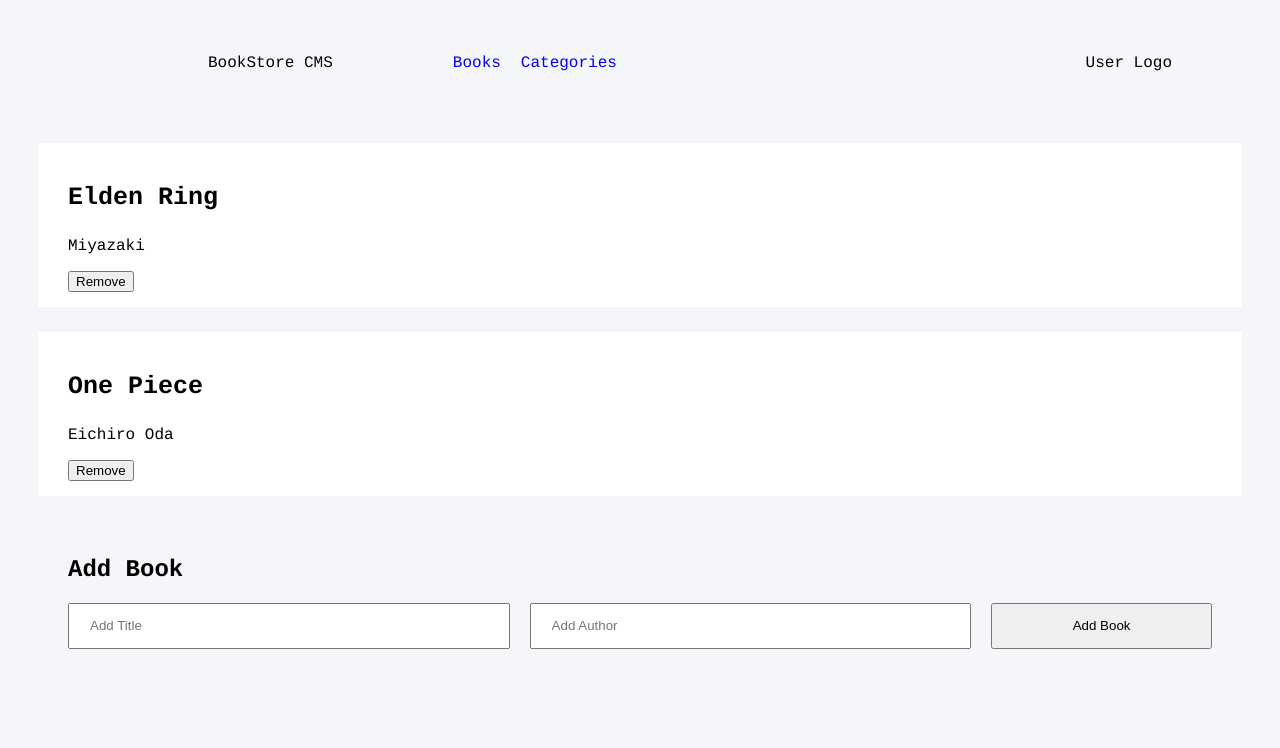
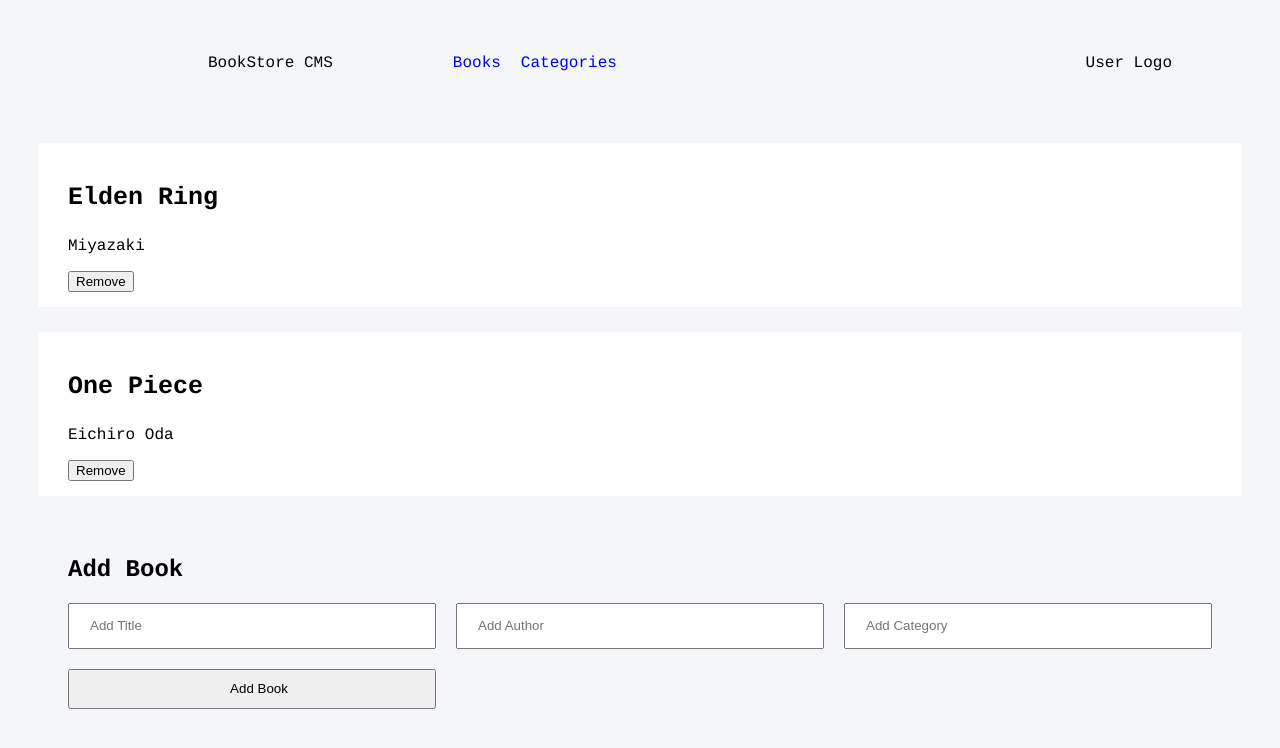
Before and after one commit to rex-9/Bookstore, a React (Create React App) app: page / in a window 1280 px wide. Shown: the top 748 px of the page. Built offline with nearby package versions, Linux system fonts and the light colour scheme; no server answers.

Commit message:
connect api for load, add and remove

```diff
--- a/src/App.css
+++ b/src/App.css
@@ -35,14 +35,15 @@ li {
 
 #addBook .container {
   display: grid;
-  grid-template-columns: 4fr 4fr 2fr;
+  /* grid-template-columns: 4fr 4fr 3fr 2fr; */
+  grid-template-columns: repeat(auto-fit, minmax(300px, 1fr));
   grid-column-gap: 20px;
   grid-row-gap: 20px;
   justify-items: stretch;
   align-items: stretch;
 }
 
-input {
+input, #addBook button {
   height: 40px;
   padding-left: 20px;
 }
--- a/src/components/AddBook.js
+++ b/src/components/AddBook.js
@@ -1,16 +1,17 @@
-// import axios from 'axios';
 import { useState } from 'react';
 import { useDispatch } from 'react-redux';
 import { v4 as uuidv4 } from 'uuid';
+import axios from 'axios';
 
 import { addBook } from '../redux/books/books';
-// import api from './api';
+import api from './api';
 
 const AddBook = () => {
   const dispatch = useDispatch();
 
   const [title, setTitle] = useState('');
   const [author, setAuthor] = useState('');
+  const [category, setCategory] = useState('');
 
   const changeTitle = (e) => {
     setTitle(e.target.value);
@@ -20,16 +21,19 @@ const AddBook = () => {
     setAuthor(e.target.value);
   };
 
-  const postBook = () => {
-    if (title !== '' && author !== '') {
-      // return async (dispatch) => {
-      //   const books = await axios.post(`${api}/apps/wGWGzFIDteiCaiSsBeV3/books`);
-      //   return dispatch(addBook({ id: uuidv4(), title, author }));
-      // };
-      dispatch(addBook({ id: uuidv4(), title, author }));
-      setTitle('');
-      setAuthor('');
-    }
+  const changeCategory = (e) => {
+    setCategory(e.target.value);
+  };
+
+  const postBook = async () => {
+    const newBook = await axios.post(`${api}/apps/wGWGzFIDteiCaiSsBeV3/books`, {
+      item_id: uuidv4(),
+      title,
+      author,
+      category,
+    });
+    dispatch(addBook(newBook));
+    window.location.reload();
   };
 
   return (
@@ -37,8 +41,9 @@ const AddBook = () => {
       <h2>Add Book</h2>
       <div className="container">
         <input type="text" placeholder="Add Title" value={title} onChange={changeTitle} />
-        <input type="text" placeholder="Add Author" value={author} onChange={changeAuthor} onKeyPress={(e) => e.key === 'Enter' && postBook()} />
-        <button type="button" onClick={postBook}>Add Book</button>
+        <input type="text" placeholder="Add Author" value={author} onChange={changeAuthor} />
+        <input type="text" placeholder="Add Category" value={category} onChange={changeCategory} onKeyPress={(e) => e.key === 'Enter' && postBook()} />
+        <button type="button" onClick={title !== '' && author !== '' && category !== '' ? postBook : () => console.log('form is empty')}>Add Book</button>
       </div>
     </div>
   );
--- a/src/components/Book.js
+++ b/src/components/Book.js
@@ -1,5 +1,8 @@
 import { PropTypes } from 'prop-types';
 import { useDispatch } from 'react-redux';
+import axios from 'axios';
+import api from './api';
+
 import { removeBook } from '../redux/books/books';
 
 const Book = (props) => {
@@ -9,7 +12,8 @@ const Book = (props) => {
     id, title, author,
   } = props;
 
-  const clickRemove = () => {
+  const clickRemove = async () => {
+    await axios.delete(`${api}/apps/wGWGzFIDteiCaiSsBeV3/books/${id}`);
     dispatch(removeBook(id));
   };
 
--- a/src/components/Books.js
+++ b/src/components/Books.js
@@ -1,21 +1,35 @@
 /* eslint-disable max-len */
+/* eslint-disable no-restricted-syntax */
+/* eslint-disable guard-for-in */
 
 import { useEffect } from 'react';
-import { useSelector } from 'react-redux';
-
+import { useSelector, useDispatch } from 'react-redux';
+import axios from 'axios';
 import Book from './Book';
 import AddBook from './AddBook';
+import { loadBooks } from '../redux/books/books';
+import api from './api';
 
 const Books = () => {
   const books = useSelector((state) => state.books);
-  // Every rerender
-  useEffect(() => {
-    console.log('I run everytime this component rerenders');
+  const dispatch = useDispatch();
+
+  useEffect(() => async () => {
+    const booksObj = await axios.get(`${api}/apps/wGWGzFIDteiCaiSsBeV3/books`);
+    if (booksObj.data) {
+      for (const itemId in booksObj.data) {
+        const data = booksObj.data[itemId];
+        const book = Object.assign({}, { item_id: itemId }, ...data);
+        books.push(book);
+      }
+      return dispatch(loadBooks());
+    }
+    return console.log('No book in api');
   }, []);
 
   return (
     <>
-      {books.map((book) => <Book key={book.id} id={book.id} title={book.title} author={book.author} />)}
+      {books.map((book) => <Book key={book.item_id} id={book.item_id} title={book.title} author={book.author} />)}
       <AddBook />
     </>
   );
--- a/src/redux/books/books.js
+++ b/src/redux/books/books.js
@@ -1,31 +1,44 @@
+const LOAD_BOOKS = 'bookstore/books/LOAD_BOOKS';
 const ADD_BOOK = 'bookstore/books/ADD_BOOK';
 const REMOVE_BOOK = 'bookstore/books/REMOVE_BOOK';
 
-const initState = [{ id: '1', title: 'Elden Ring', author: 'Miyazaki' }, { id: '2', title: 'One Piece', author: 'Eichiro Oda' }];
+const initState = [{
+  item_id: '1', title: 'Elden Ring', author: 'Miyazaki', category: 'Souls',
+}, {
+  item_id: '2', title: 'One Piece', author: 'Eichiro Oda', category: 'Adventure',
+}];
 
 const booksXer = (state = initState, action) => {
   switch (action.type) {
+    case LOAD_BOOKS:
+      return [
+        ...state,
+      ];
     case ADD_BOOK:
       return [
         ...state,
-        action.book,
+        action.payload,
       ];
     case REMOVE_BOOK:
-      return state.filter((book) => book.id !== action.index);
+      return state.filter((book) => book.item_id !== action.payload);
     default:
       return state;
   }
 };
 
+const loadBooks = () => ({
+  type: LOAD_BOOKS,
+});
+
 const addBook = (book) => ({
   type: ADD_BOOK,
-  book,
+  payload: book,
 });
 
 const removeBook = (index) => ({
   type: REMOVE_BOOK,
-  index,
+  payload: index,
 });
 
 export default booksXer;
-export { addBook, removeBook };
+export { loadBooks, addBook, removeBook };
```
